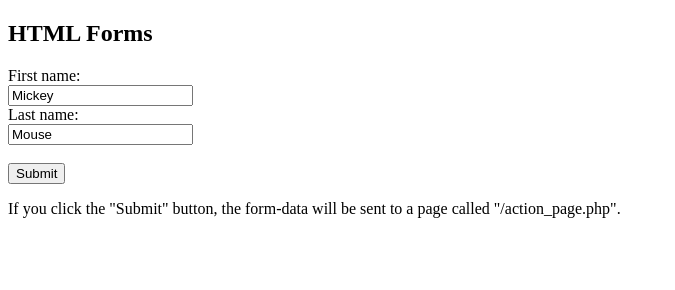
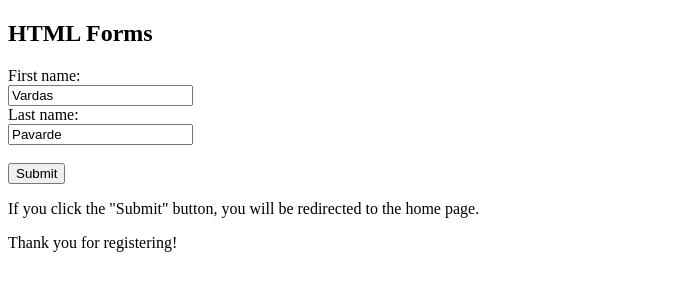
Before and after one commit to Sauliuzz/html-forma, a plain HTML site: page index.html in a window 1280 px wide. Shown: the whole page, without its empty margins (0-675 px from the left). Drawn offline with Linux system fonts and the light colour scheme.

Commit message:
added couple of lines

```diff
--- a/index.html
+++ b/index.html
@@ -6,15 +6,15 @@
 
 <form action="/action_page.php">
   First name:<br>
-  <input type="text" name="firstname" value="Mickey">
+  <input type="text" name="firstname" value="Vardas">
   <br>
   Last name:<br>
-  <input type="text" name="lastname" value="Mouse">
+  <input type="text" name="lastname" value="Pavarde">
   <br><br>
   <input type="submit" value="Submit">
 </form>
 
-<p>If you click the "Submit" button, the form-data will be sent to a page called "/action_page.php".</p>
-
+<p>If you click the "Submit" button, you will be redirected to the home page.</p>
+<p>Thank you for registering!</p>
 </body>
 </html>
```
